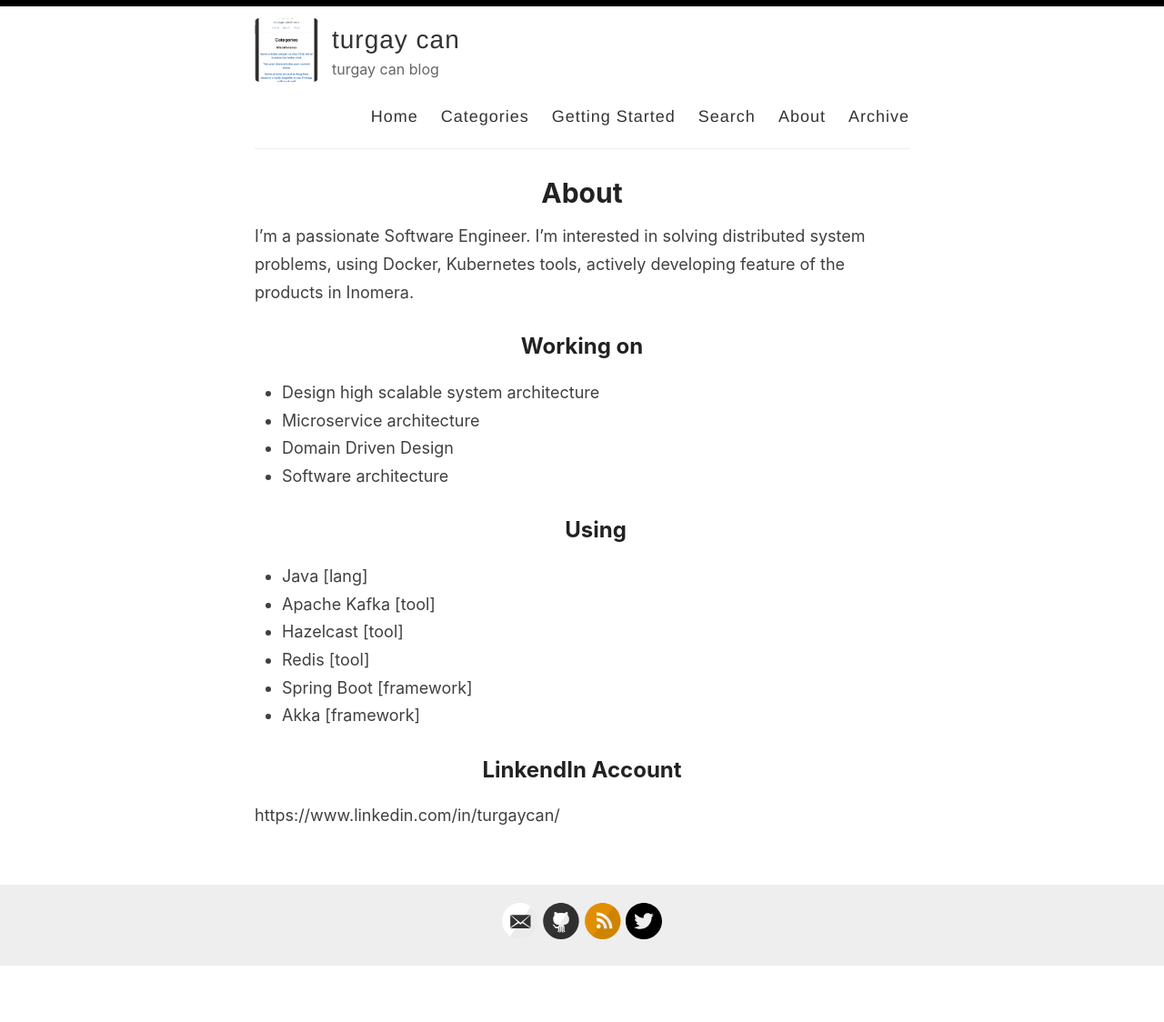
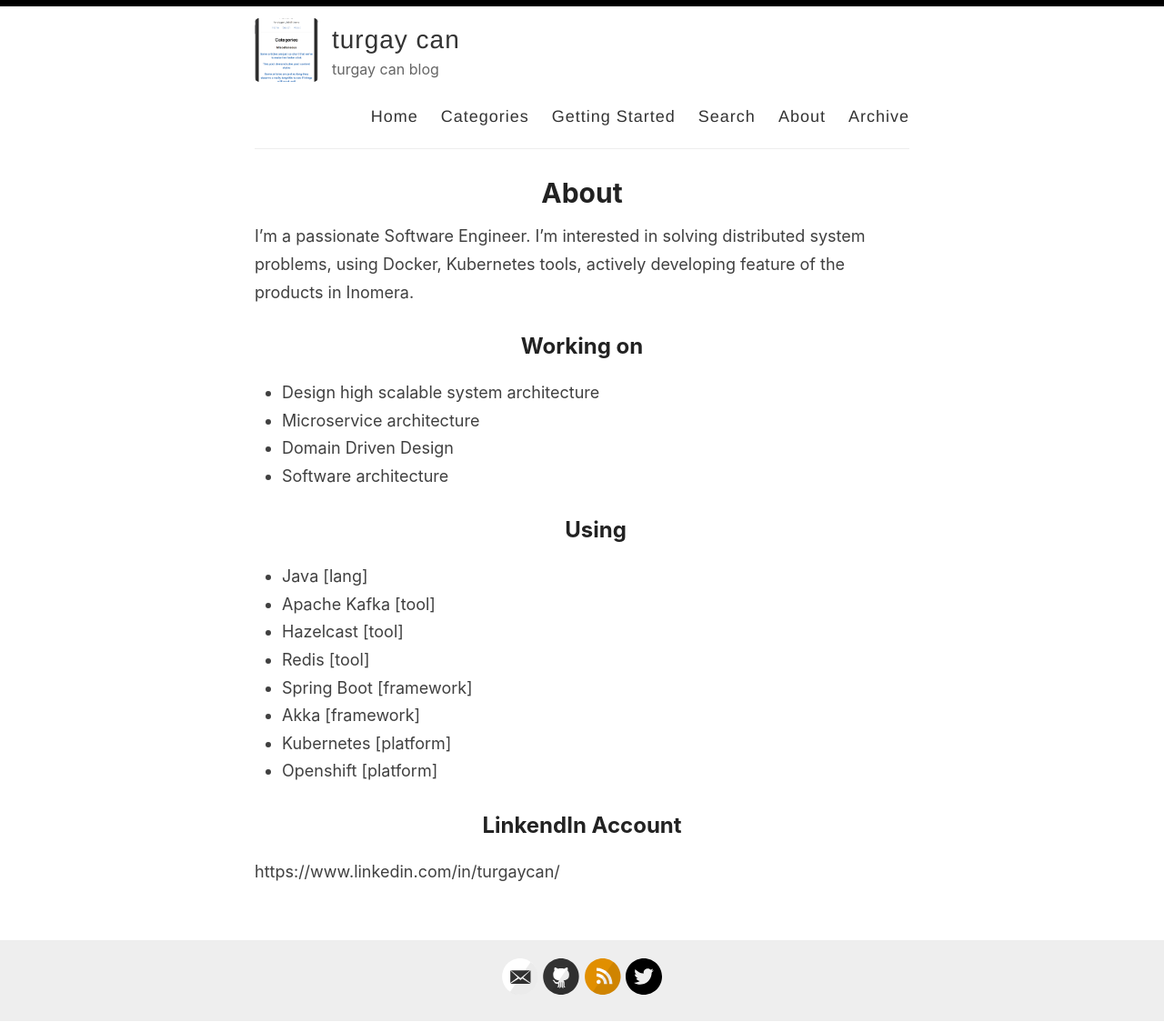
Before and after one commit to turgaycan/turgaycan.com, a Jekyll site: the page built from _pages/about.md, in a window 1280 px wide. Shown: the whole page at 91% size. Built offline with Jekyll 4.4.1, drawn with Linux system fonts in a browser that asks for light colours; before the commit the page ends 1063 px from its top, so only the background shows below that.

Commit message:
Draft of the about page.

```diff
--- a/_pages/about.md
+++ b/_pages/about.md
@@ -19,6 +19,8 @@ I'm a passionate Software Engineer. I’m interested in solving distributed syst
 - Redis [tool]
 - Spring Boot [framework]
 - Akka [framework]
+- Kubernetes [platform]
+- Openshift [platform]
 
 ## LinkendIn Account
 
```
